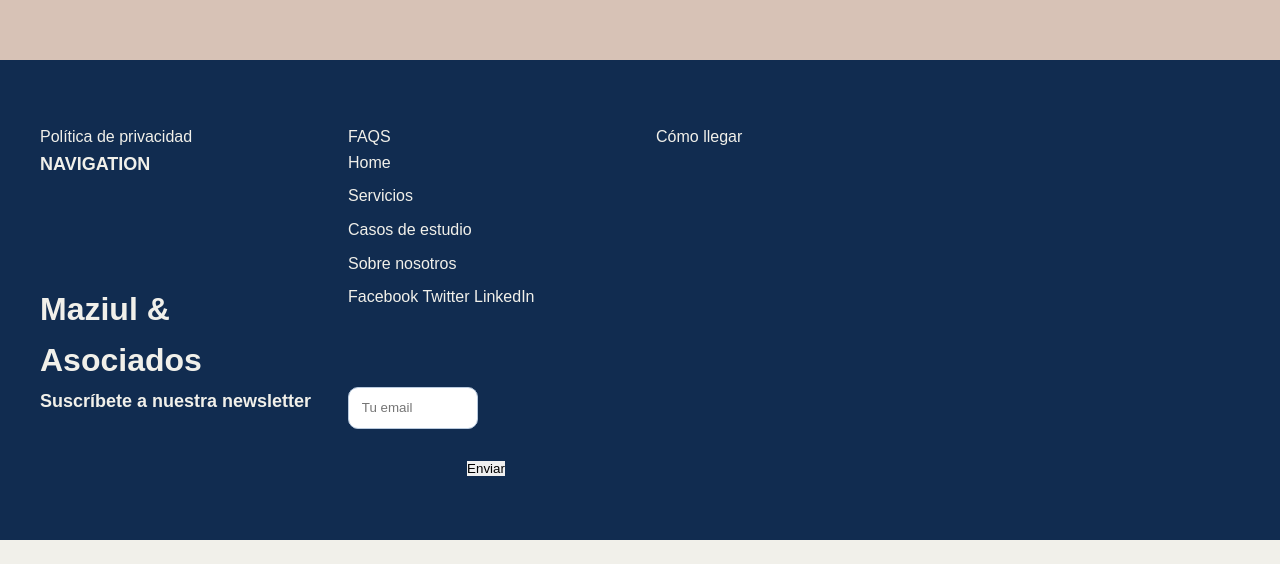
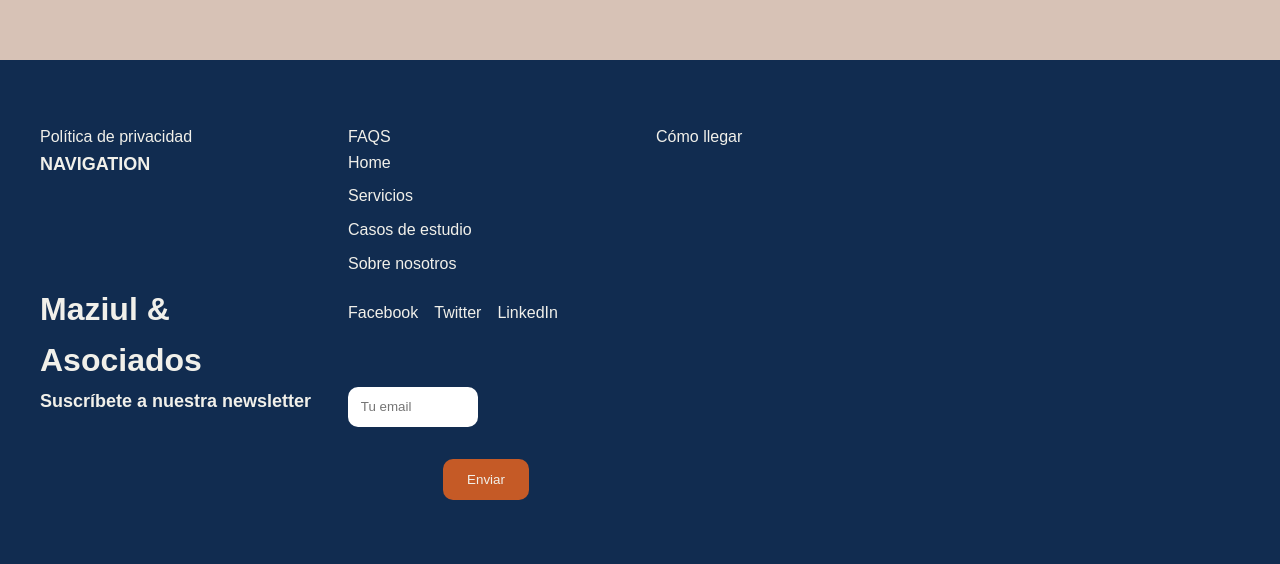
Before and after one commit to DafneCabreraSanz/P2.1-Pr-ctica-maquetaci-n-landing-page-de-abogados, a plain HTML site: page index.html in a window 1280 px wide. Shown: the part 4601-5165 px from the top of the page. Before the commit the page ends 5141 px from the top, so only its background shows below. Drawn offline with Linux system fonts and the light colour scheme.

Commit message:
social letter

```diff
--- a/style.css
+++ b/style.css
@@ -455,3 +455,26 @@ footer ul {
 footer ul li {
   margin-bottom: 0.5rem;
 }
+
+.social-media {
+  display: flex;
+  gap: 1rem;
+  margin-top: 1rem;
+}
+
+.newsletter input {
+  width: 100%;
+  padding: 0.8rem;
+  border: none;
+  border-radius: var(--radius-button-radius);
+  margin-bottom: 1rem;
+}
+
+.newsletter button {
+  background: var(--auxiliary-acentos-1);
+  color: var(--text-on-dark);
+  border: none;
+  padding: 0.8rem 1.5rem;
+  border-radius: var(--radius-button-radius);
+  cursor: pointer;
+}
```
